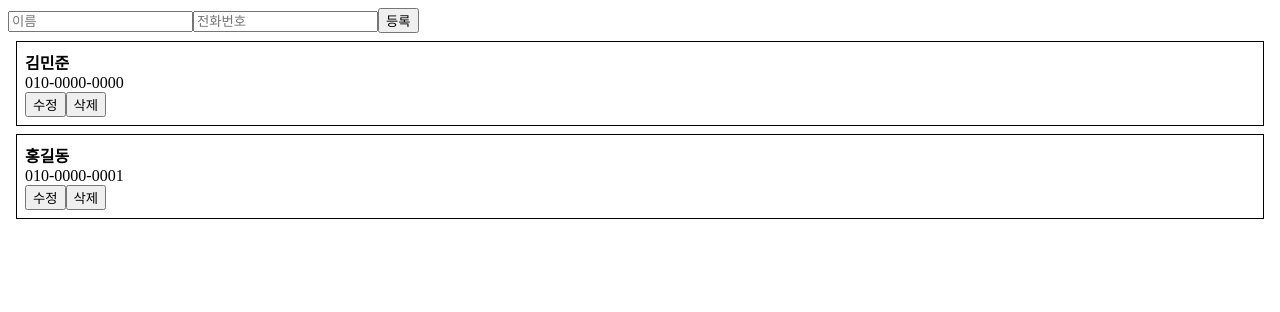
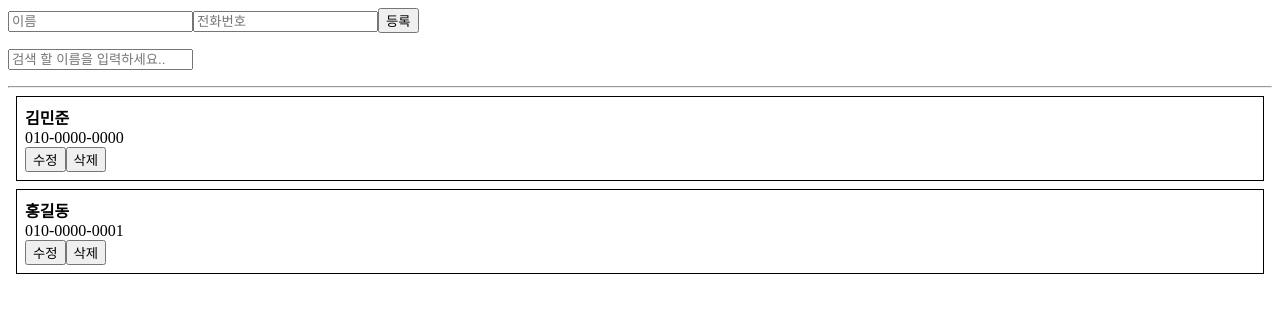
Before and after one commit to yslee9311/ReactWeb, a React (Create React App) app: page / in a window 1280 px wide. Shown: the top 312 px of the page. Built offline with nearby package versions, Linux system fonts and the light colour scheme.

Commit message:
FEAT : 배열 내 데이터 필터링 기능 추가
1. 배열 데이터 필터링 기능 구현
2. 필터링 중 최적화

```diff
--- a/src/tutorial/App.js
+++ b/src/tutorial/App.js
@@ -16,7 +16,14 @@
                 name: '홍길동',
                 phone: '010-0000-0001'
             }
-        ]
+        ],
+        keyword: ''
+    }
+
+    handleChange = (e) => {
+        this.setState({
+            keyword: e.target.value,
+        });
     }
 
     handleCreate = (data) => {
@@ -45,14 +52,25 @@
     }
 
     render() {
-        const { information } = this.state;
+        const { information, keyword } = this.state;
+        const filteredList = information.filter(
+            info => info.name.indexOf(keyword) !== -1
+        );
         return (
             <div>
                 <PhoneForm
                     onCreate={this.handleCreate}
                 />
+                <p>
+                    <input
+                        placeholder="검색 할 이름을 입력하세요.."
+                        onChange={this.handleChange}
+                        value={keyword}
+                    />
+                </p>
+                <hr />
                 <PhoneInfoList
-                    data={information}
+                    data={filteredList}
                     onRemove={this.handleRemove}
                     onUpdate={this.handleUpdate}
                 />
--- a/src/tutorial/components/PhoneInfo.js
+++ b/src/tutorial/components/PhoneInfo.js
@@ -1,6 +1,7 @@
 import React, { Component } from 'react';
 
 class PhoneInfo extends Component {
+    Tag = 'PhoneInfo'
     static defaultProps = {
         info: {
             name: '이름',
@@ -66,6 +67,17 @@
         }
     }
 
+    shouldComponentUpdate(nextProps, nextState) {
+        // 수정 상태가 아니고, info 값이 같다면 리렌더링 안함
+        if (!this.state.editing
+            && !nextState.editing
+            && nextProps.info === this.props.info) {
+            return false;
+        }
+        // 나머지 경우엔 리렌더링함
+        return true;
+    }
+
     render() {
         const style = {
             border: '1px solid black',
--- a/src/tutorial/components/PhoneInfoList.js
+++ b/src/tutorial/components/PhoneInfoList.js
@@ -2,13 +2,20 @@
 import PhoneInfo from './PhoneInfo';
 
 class PhoneInfoList extends Component {
+    Tag = 'PhoneInfoList'
     static defaultProps = {
         data: [],
         onRemove: () => console.warn('onRemove not defined'),
         onUpdate: () => console.warn('onUpdate not defined'),
     }
 
+    shouldComponentUpdate(nextProps, nextState) {
+        console.log(this.Tag, 'shouldComponentUpdate return', nextProps.data !== this.props.data);
+        return nextProps.data !== this.props.data;
+    }
+
     render() {
+        console.log('render PhoneInfoList');
         const { data, onRemove, onUpdate } = this.props;
         const list = data.map(
             info => (
```
